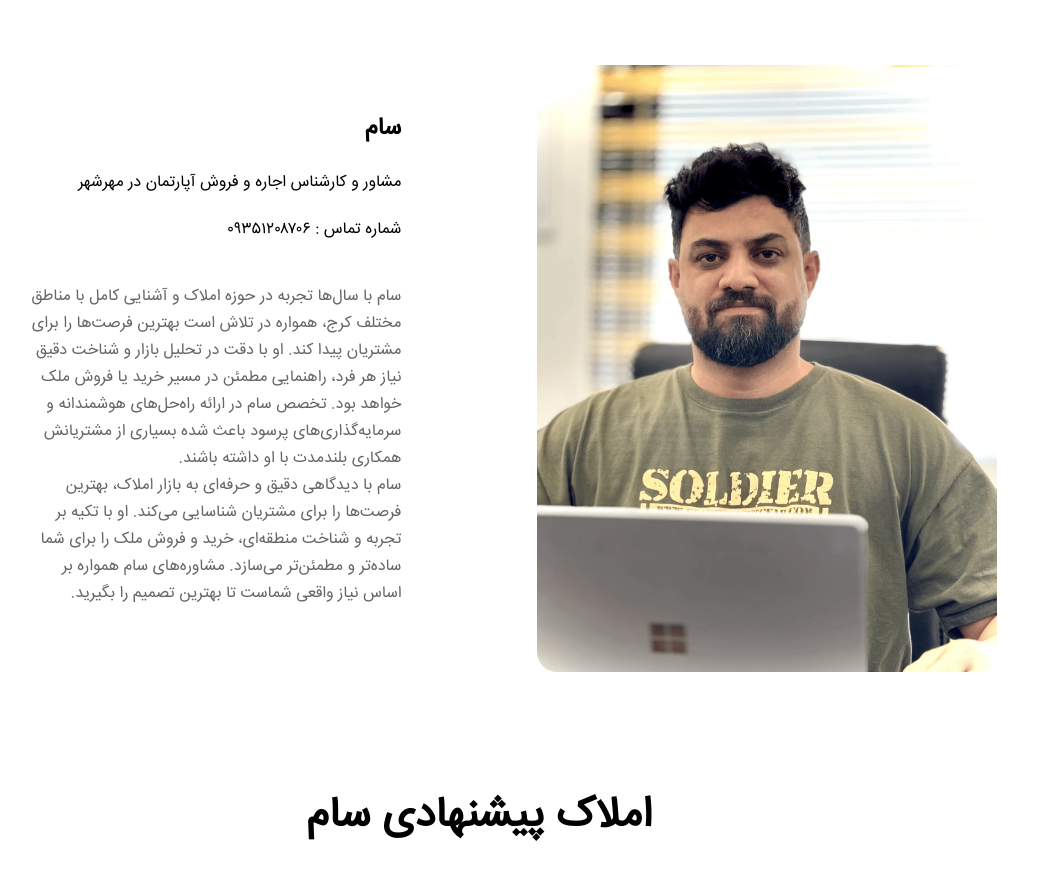
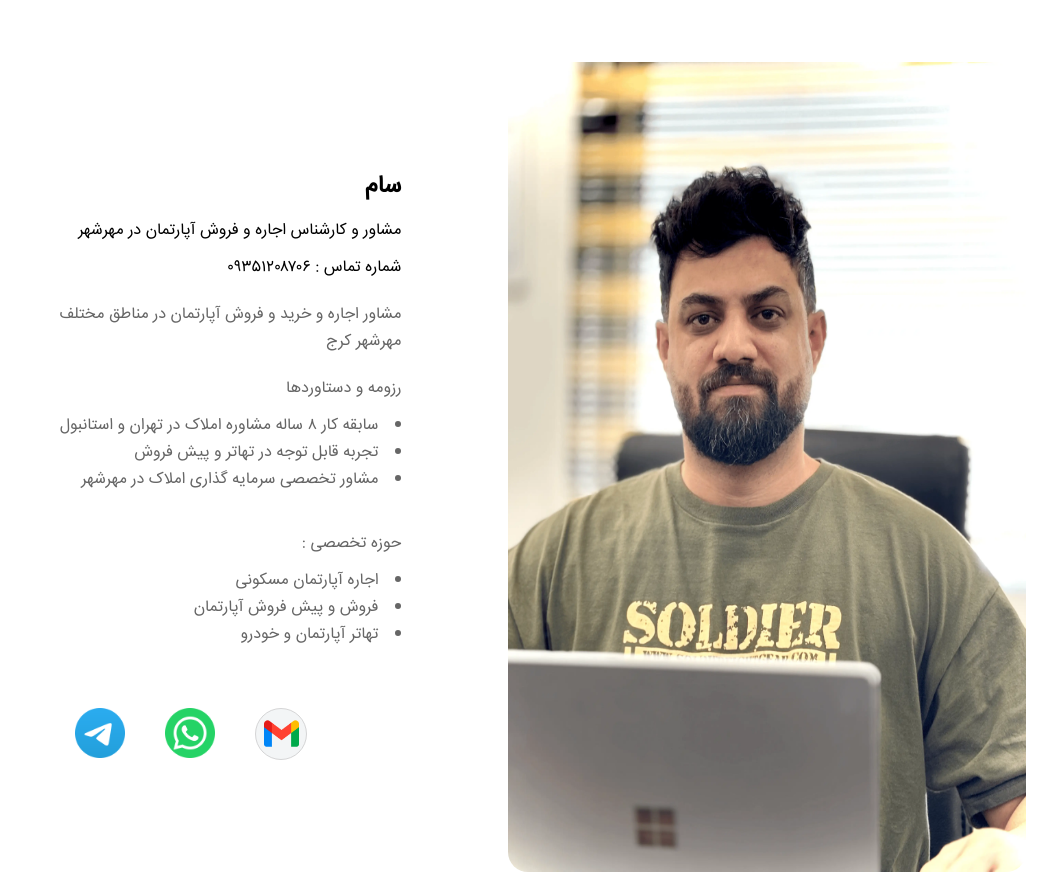
Before and after one commit to Mohogho/iranboom-v.3.0, a website: page emp-detail.html in a window 1280 px wide. Shown: the part 328-1223 px from the top of the page, without its empty margins (161-1218 px from the left). Drawn offline with Linux system fonts and the light colour scheme.

Commit message:
emp detail content and links

```diff
--- a/css/emp-detail.css
+++ b/css/emp-detail.css
@@ -1,17 +1,19 @@
 @media (min-width: 1200px) {
     .introduce {
         width: 100%;
-        height: 900px;
+        height: 1000px;
         display: flex;
         flex-flow: column;
         align-items: center;
         margin-bottom: 50px;
+                margin-top: 100px;
+
 
     }
 
     .introduce>div:nth-of-type(1) {
         width: 35%;
-        height: 25%;
+        height: 10%;
         display: flex;
         flex-flow: column nowrap;
         justify-content: end;
@@ -37,7 +39,7 @@
 
     .introduce>div:nth-of-type(2) {
         width: 90%;
-        height: 75%;
+        height: 100%;
         display: flex;
         flex-flow: row-reverse nowrap;
     }
@@ -52,7 +54,7 @@
 
 
     .introduce>div:nth-of-type(2)>div.img>img {
-        width: 80%;
+        width: 90%;
         height: 90%;
         border-radius: 20px;
     }
@@ -69,23 +71,95 @@
         align-items: start;
     }
 
+    .introduce>div:nth-of-type(2)>div.text>div>div {
+        width: 100%;
+        display: flex;
+        flex-flow: row-reverse nowrap;
+        justify-content: center;
+        align-items: center;
+        gap: 40px;
+        margin-top: 40px;
+
+    }
+
+
+    .introduce>div:nth-of-type(2)>div.text>div>div>a>img {
+        width: 50px;
+        height: 50px;
+    }
+
+    .introduce>div:nth-of-type(2)>div.text>div>div>div>a>img {
+        width: 35px;
+        height: 35px;
+    }
+
+    .introduce>div:nth-of-type(2)>div.text>div>div>div {
+        width: 50px;
+        height: 50px;
+        border-radius: 50%;
+        background-color: #F3F5F6;
+        border: 1px solid #D5D5D6;
+        display: flex;
+        justify-content: center;
+        align-items: center;
+        transform: translateY(-4px);
+    }
+
+    .introduce>div:nth-of-type(2)>div.text>div>div>div>a {
+        display: flex;
+        justify-content: center;
+        align-items: center;
+    }
+
+    .introduce>div:nth-of-type(2)>div.text>div>ul {
+        width: 100%;
+        padding-right: 20px;
+        /* مثل p */
+        padding-left: 20px;
+        list-style-position: inside;
+
+    }
+
+    .introduce>div:nth-of-type(2)>div.text>div>ul>li {
+        color: #666;
+    }
+
+
     .introduce>div:nth-of-type(2)>div.text>div>h1 {
-        margin-bottom: 20px;
+        margin-bottom: 10px;
         padding-right: 20px;
         padding-left: 20px;
     }
 
     .introduce>div:nth-of-type(2)>div.text>div>p {
-        margin-bottom: 20px;
+        margin-bottom: 10px;
         padding-right: 20px;
         padding-left: 20px;
     }
 
     .introduce>div:nth-of-type(2)>div.text>div>p:nth-of-type(2) {
-        margin-top: 20px;
+        margin-top: 10;
         padding-left: 60px;
         color: #666;
     }
+
+    .introduce>div:nth-of-type(2)>div.text>div>p:nth-of-type(3) {
+        margin-top: 10px;
+        padding-left: 60px;
+        color: #666;
+    }
+
+    .introduce>div:nth-of-type(2)>div.text>div>p:nth-of-type(4) {
+        margin-top: 10px;
+        padding-left: 60px;
+        color: #666;
+    }
+        .introduce>div:nth-of-type(2)>div.text>div>p:nth-of-type(5) {
+        margin-top: 10px;
+        padding-left: 60px;
+        color: #666;
+    }
+
 
 
     .introduce>div:nth-of-type(2)>div.text>div>a {
@@ -1549,6 +1623,8 @@
         align-items: center;
     }
 
+
+
     .introduce>div:nth-of-type(2)>div.text>div>h1 {
         margin-bottom: 20px;
         padding-top: 36px;
--- a/emp-detail.html
+++ b/emp-detail.html
@@ -4,7 +4,7 @@
 <head>
     <meta charset="UTF-8">
     <meta name="viewport" content="width=device-width, initial-scale=1.0">
-    <link rel="stylesheet" href="css/main.css?v=3.5.0">
+    <link rel="stylesheet" href="css/main.css?v=3.5.4">
     <title>مشاوران</title>
     <link rel="shortcut icon" href="./images/logo.png" type="image/x-icon">
 
@@ -60,15 +60,41 @@
                     <p>مشاور و کارشناس اجاره و فروش آپارتمان در مهرشهر</p>
                     <a href="tel:+989351208706"> شماره تماس : ۰۹۳۵۱۲۰۸۷۰۶</a>
                     <p>
-                        سام با سال‌ها تجربه در حوزه املاک و آشنایی کامل با مناطق مختلف کرج، همواره در تلاش است بهترین
-                        فرصت‌ها را برای مشتریان پیدا کند. او با دقت در تحلیل بازار و شناخت دقیق نیاز هر فرد، راهنمایی
-                        مطمئن در مسیر خرید یا فروش ملک خواهد بود. تخصص سام در ارائه راه‌حل‌های هوشمندانه و
-                        سرمایه‌گذاری‌های پرسود باعث شده بسیاری از مشتریانش همکاری بلندمدت با او داشته باشند.
-                        <br>
-                        سام با دیدگاهی دقیق و حرفه‌ای به بازار املاک، بهترین فرصت‌ها را برای مشتریان شناسایی می‌کند. او
-                        با تکیه بر تجربه و شناخت منطقه‌ای، خرید و فروش ملک را برای شما ساده‌تر و مطمئن‌تر می‌سازد.
-                        مشاوره‌های سام همواره بر اساس نیاز واقعی شماست تا بهترین تصمیم را بگیرید.
+                        مشاور اجاره و خرید و فروش آپارتمان
+                        در مناطق مختلف مهرشهر کرج
                     </p>
+
+                    <p>رزومه و دستاوردها</p>
+                    <ul>
+                        <li> سابقه کار ۸ ساله مشاوره املاک در تهران و استانبول</li>
+                        <li> تجربه قابل توجه در تهاتر و پیش فروش </li>
+                        <li>مشاور تخصصی سرمایه گذاری املاک در مهرشهر</li>
+                    </ul>
+
+                    <br>
+
+                    <p>حوزه تخصصی :</p>
+                    <ul>
+                        <li> اجاره آپارتمان مسکونی </li>
+                        <li> فروش و پیش فروش آپارتمان</li>
+                        <li>تهاتر آپارتمان و خودرو </li>
+                    </ul>
+
+                    </p>
+                    <div>
+                        <!-- <a href=""><img src="./images/instagram.png" alt=""></a> -->
+                        <a href="tg://resolve?domain=irboom_sam">
+                             <img src="./images/telegram.png" alt="">
+                        </a>
+                        <a href="https://wa.me/989351208706" target="_blank" rel="noopener">
+                            <img src="./images/whatsapp.png" alt="">
+                        </a>
+                        <div>
+                            <a href="mailto:Samland.realtor1984@gmail.com">
+                                <img src="./images/gmail.png" alt="">
+                            </a>
+                        </div>
+                    </div>
                 </div>
             </div>
         </div>
@@ -83,7 +109,7 @@
 
 
 
-<!-- هر ملک از اینجا شروع میشه -->
+            <!-- هر ملک از اینجا شروع میشه -->
             <a href="homes.html">
                 <img src="./images/11.jpg" alt="">
                 <div>
@@ -92,7 +118,7 @@
                     <p>سام</p>
                 </div>
             </a>
-<!-- اینجا تموم میشه -->
+            <!-- اینجا تموم میشه -->
 
 
 
```
Also changed, not shown: index.html (+1 -1 lines), images/email.webp (added), images/gmail.png (added), images/whatsapp.png (added).
